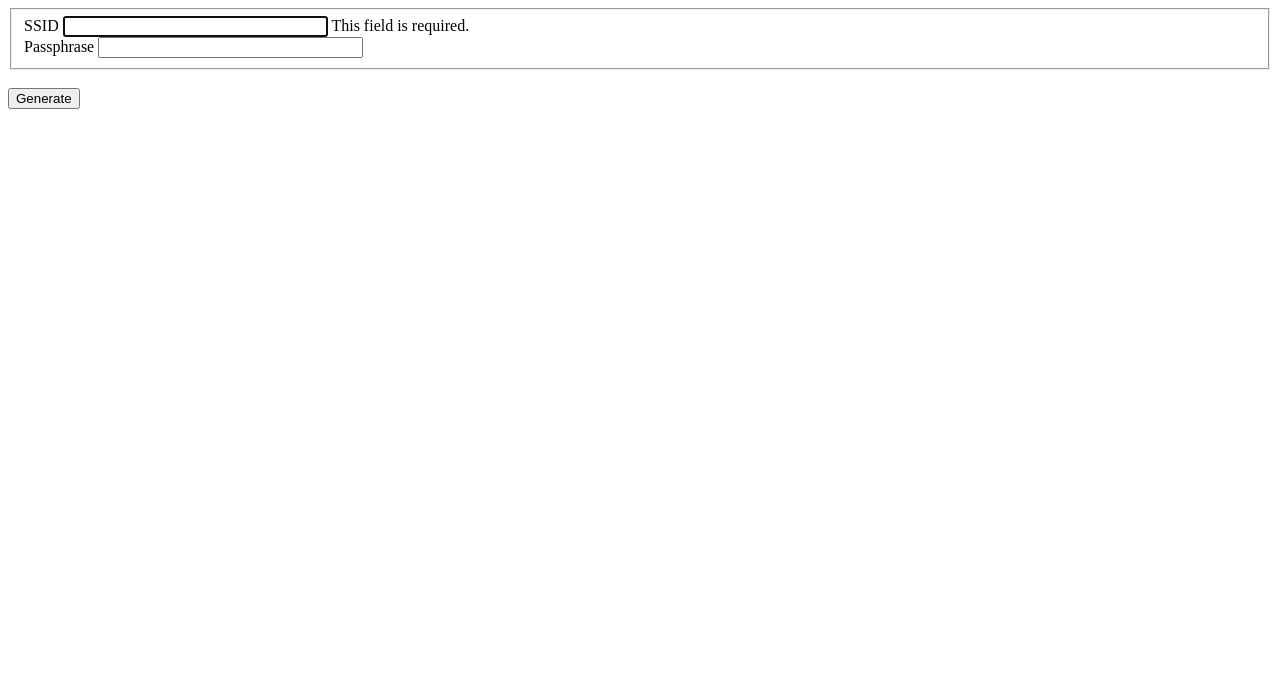
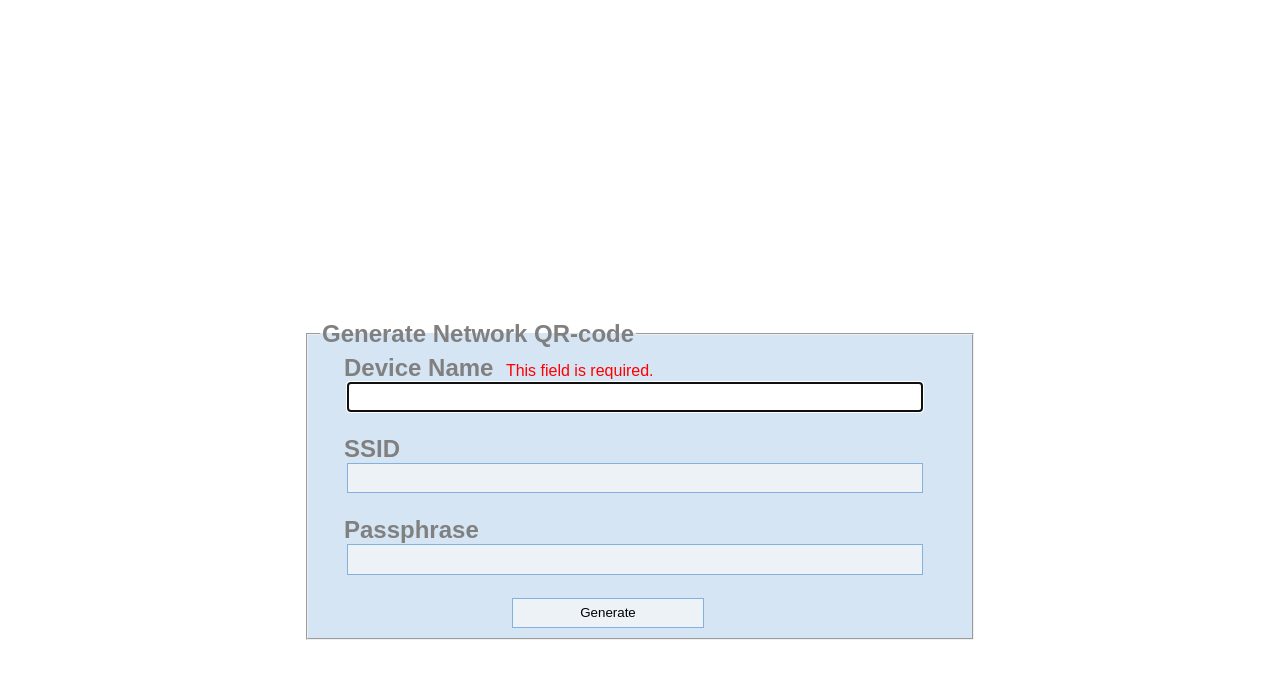
Before and after one commit to MultiNet-80211/MultiNet-REST-Server, a plain HTML site: page generate.html in a window 1280 px wide. Both pictures are taken after a click on the button "Generate". Drawn offline with Linux system fonts and the light colour scheme.

Commit message:
improved QR code generation with some css and print function
basic security checks added to the webserver

```diff
--- /dev/null
+++ b/css/style.css
@@ -0,0 +1,64 @@
+
+@media print{
+  .no_print { display:none; }
+}
+
+
+html {margin: 0; padding: 0;}
+body {margin: 0; padding: 0; font-family: Arial, Sans-Serif; font-size: 1em;}
+
+.error {
+		font-size: 1em;
+		color: red;
+		margin-left: 0.5em;
+		font-weight: normal;
+		}
+
+input {
+		font-family: Arial, Sans-Serif;
+	    border: solid 1px #85b1de;
+	    background-color: #EDF2F7;
+	    width: 8em;
+	    padding: 0.5em;
+	    }
+
+.text {
+ 		width: 90%;
+	    display: block;
+	    margin-bottom: 5px;
+	    padding: 0.5em;
+	    margin-left: 2em;
+	    }
+
+.submit {
+	    width: 30%;
+	    margin-left: -10%;
+	  }
+
+input:focus {
+	    background-color: #ffffff;
+    	border: solid 1px #33677F;
+	    }
+
+fieldset {
+		text-align: left;
+		width: 40em;
+	    background-color: #d6e5f4;
+    }
+
+legend {
+		font-size: 1.5em;
+		font-weight: bold;
+		color: #808080;
+}
+
+label {
+ 		margin-left: 1em;
+		font-size: 1.5em;
+		font-weight: bold;
+		color: #808080
+}
+
+form {
+	padding-top: 25%;
+}
--- a/generate.html
+++ b/generate.html
@@ -5,18 +5,18 @@
 <script type="text/javascript" src="./jquery-qrcode/jquery.qrcode.min.js"></script>
 <script type="text/javascript">
 
-	function generate() {
-		var str = "addnetwork~" + $("input#ssid").val() + '~' + $("input#passphrase").val();
-		$('#output').qrcode(str);
+	var generate = function() {
+
+		$('.error').hide();
+
+		var name = $("input#device").val();
+		if (name == "") {
+			$("label#device_error").show();
+			$("input#device").focus();
 			return false;
 		}
 
-	$(document).ready(function() {
-	 $('.error').hide();
-
-	 $("#submit_btn").click(function() {
-       $('.error').hide();
-	   var name = $("input#ssid").val();
+		name = $("input#ssid").val();
 		if (name == "") {
 			$("label#ssid_error").show();
 			$("input#ssid").focus();
@@ -31,31 +31,72 @@
 		}
 
 		$('#form').hide();
-	   generate();
-	 });
 
+		var str = "addnetwork~" + $("input#ssid").val() + '~' + $("input#passphrase").val();
+		$('#output').qrcode(str);
+		$('#title').html($("input#device").val() + " QR-code");
+		$('#result').show();
+		return false;
+	};
 
+	var print_fn = function() {
+		window.print();
+		return true;
+	};
+
+	var reset = function() {
+	  $('#output').html('');
+	  $("input#ssid").val('');
+	  $("input#passphrase").val('');
+	  $('#form').show();
+	  $('#result').hide();
+	  return false;
+	};
+
+	$(document).ready(function() {
+		$('.error').hide();
+		$('#result').hide();
+		$("#print_btn").click(print_fn);
+		$("#reset_btn").click(reset);
+		$("#submit_btn").click(generate);
     });
 </script>
+<link rel="stylesheet" href="./css/style.css">
 </head>
 <body>
-<div id="form">
+<center >
 	<form name="" action="">
-	  <fieldset>
-
+	   <fieldset id="form">
+	      <legend>Generate Network QR-code</legend>
+		  <label for="device" id="device_label">Device Name</label>
+		  <label class="error" for="device" id="device_error">This field is required.</label>
+	      <input class="text" type="text" name="device" id="device" size="30" value="" />
+	      <br />
 		  <label for="ssid" id="ssid_label">SSID</label>
-      <input type="text" name="ssid" id="ssid" size="30" value="" class="text-input" />
 		  <label class="error" for="ssid" id="ssid_error">This field is required.</label>
+	      <input class="text" type="text" name="ssid" id="ssid" size="30" value="" />
 	      <br />
 	      <label for="passphrase" id="passphrase_label">Passphrase</label>
-      <input type="text" name="passphrase" id="passphrase" size="30" value="" class="text-input" />
 	      <label class="error" for="passphrase" id="passphrase_error">This field is required.</label>
+	      <input class="text" type="text" name="passphrase" id="passphrase" size="30" value="" />
+	  	  <br />
+		  <center><input type="button" name="submit" class="submit" id="submit_btn" value="Generate" /></center>
+		</fieldset>
+
+		<fieldset id="result">
+		    <legend id="title"></legend>
+		    <p class="no_print">Please scan the code below to create the network you have just requested. We also recommend printing a copy to keep with the device.<p>
+		    <center><div id="output"></div></center>
+		    <br />
+		    <center class="no_print">
+		    	<input type="button" name="print" class="print" id="print_btn" value="Print" />
+		    	&nbsp;&nbsp;&nbsp;
+		    	<input type="button" name="reset" class="reset" id="reset_btn" value="Add Another" />
+		    </center>
 
 		</fieldset>
-	  <br />
-	  <input type="button" name="submit" class="submit" id="submit_btn" value="Generate" />
+
 	  </form>
-</div>
-<div id="output"></div>
+</center>
 </body>
 </html>
```
Also changed, not shown: 1 other file. Lines whose indentation alone changed are shown as unchanged.
